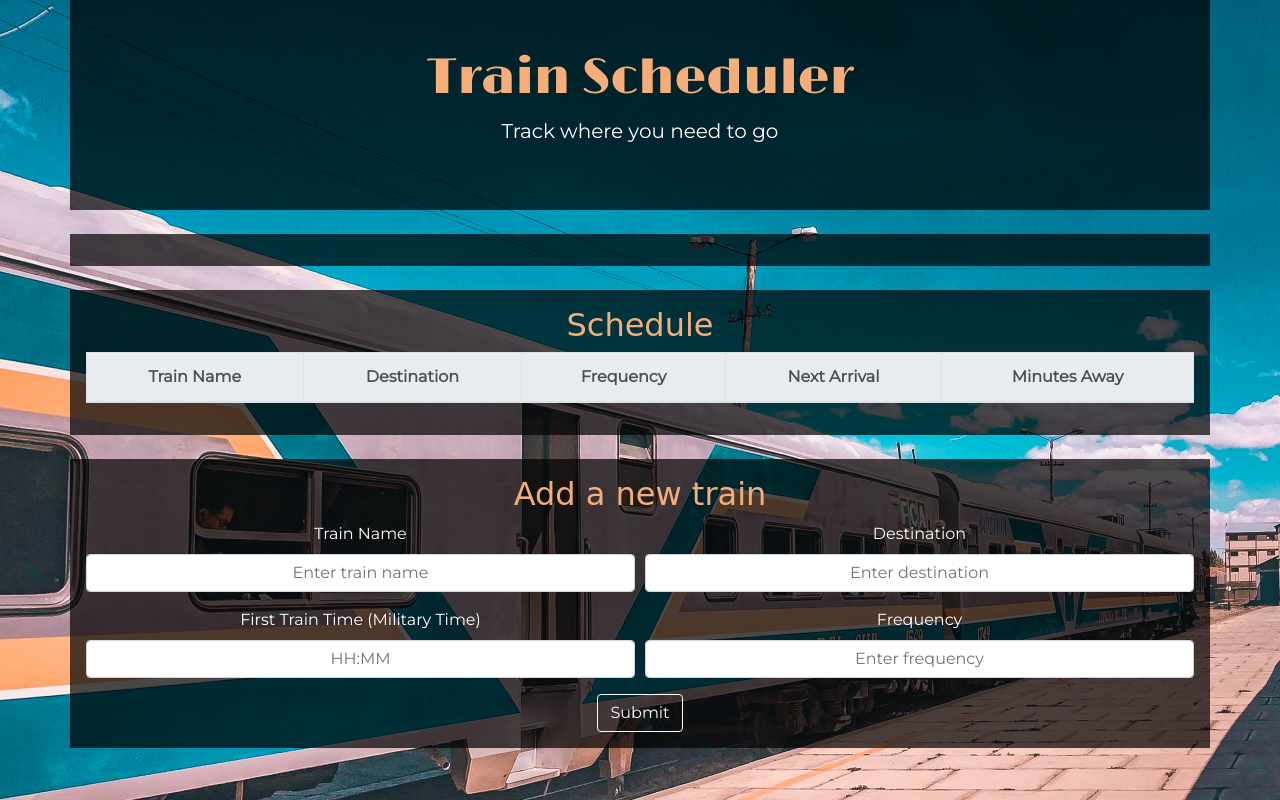
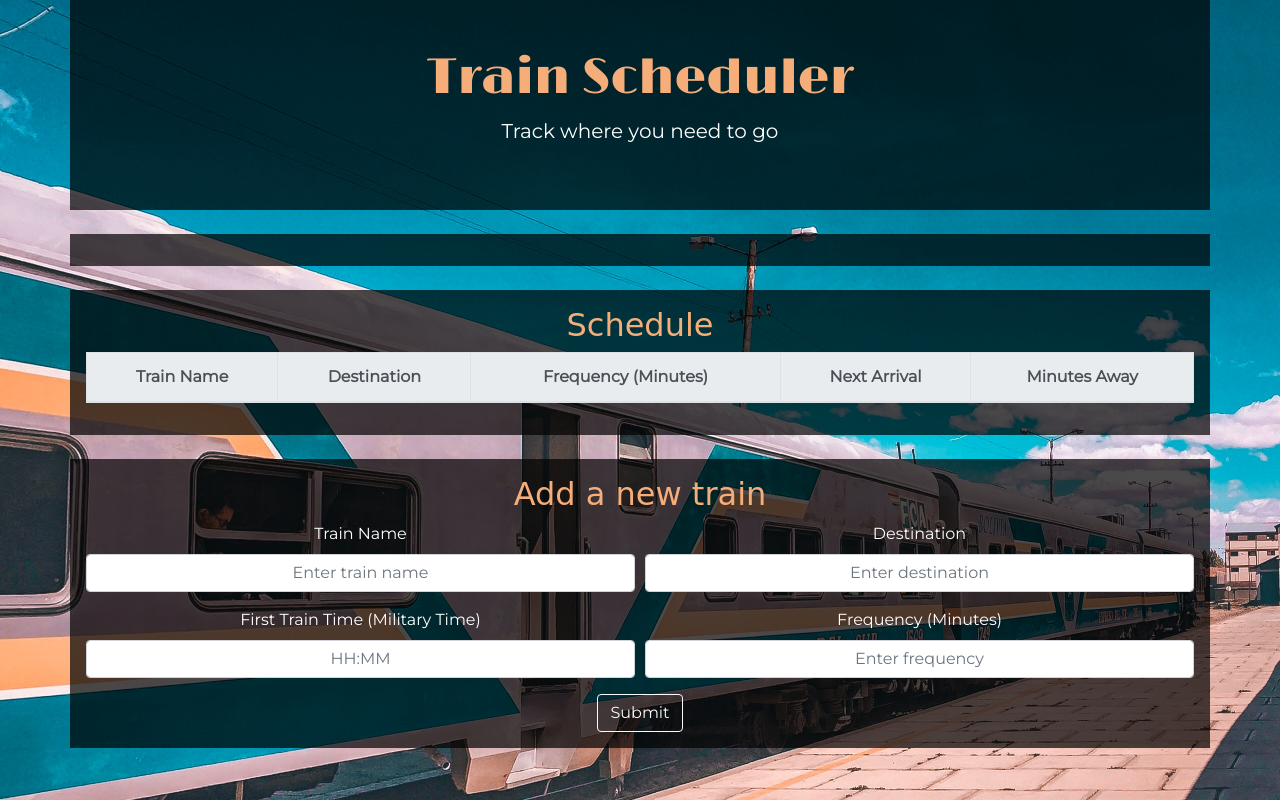
Before and after one commit to rchlblns/Train-Scheduler, a plain HTML site: page index.html in a window 1280 px wide. Drawn offline with nearby package versions, Linux system fonts and the light colour scheme; no server answers; a web font is replaced by a local one.

Commit message:
finished README.md

```diff
--- a/index.html
+++ b/index.html
@@ -36,7 +36,7 @@
                 <tr>
                     <th scope="col">Train Name</th>
                     <th scope="col">Destination</th>
-                    <th scope="col">Frequency</th>
+                    <th scope="col">Frequency (Minutes)</th>
                     <th scope="col">Next Arrival</th>
                     <th scope="col">Minutes Away</th>
                 </tr>
@@ -69,7 +69,7 @@
                         required>
                 </div>
                 <div class="form-group col-md-6">
-                    <label for="validationDefault04">Frequency</label>
+                    <label for="validationDefault04">Frequency (Minutes)</label>
                     <input type="text" class="train-freq form-control text-center" id="validationDefault04" placeholder="Enter frequency"
                         required>
                 </div>
```
Also changed, not shown: 1 other file.
